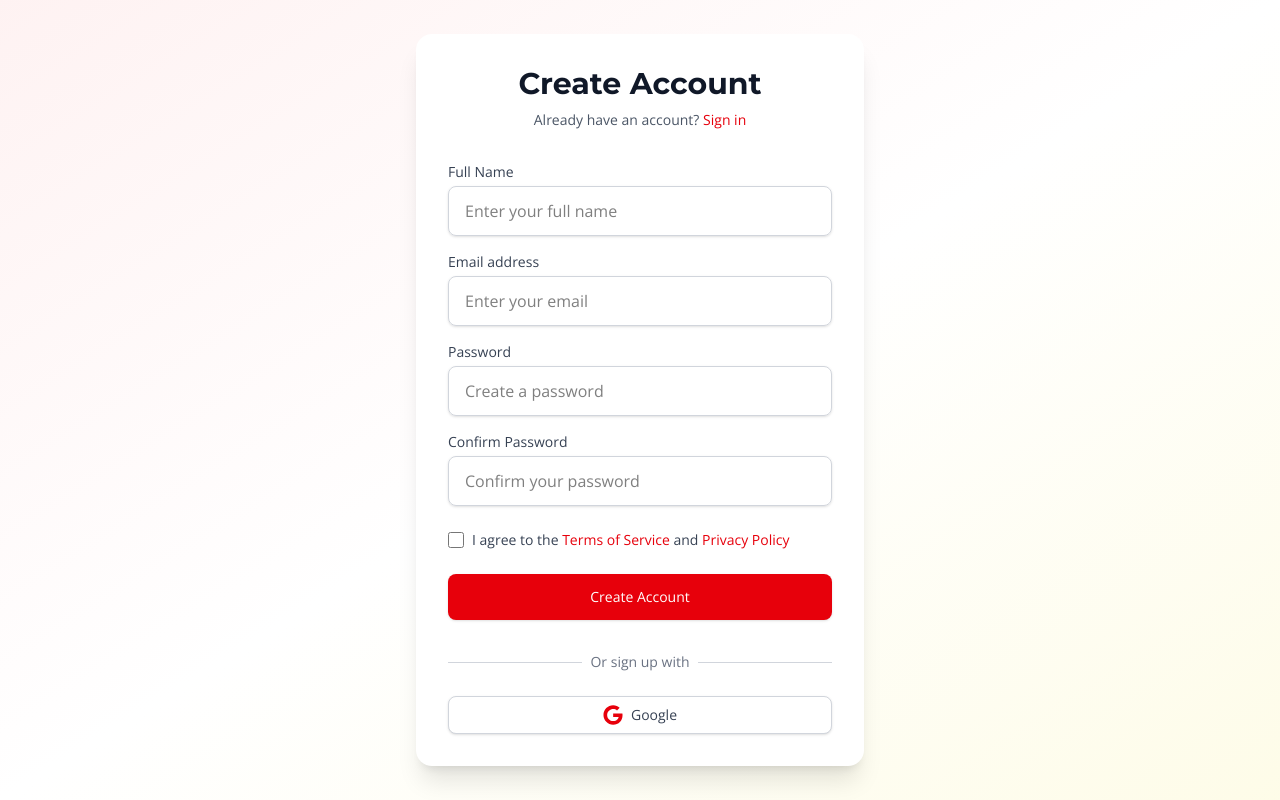
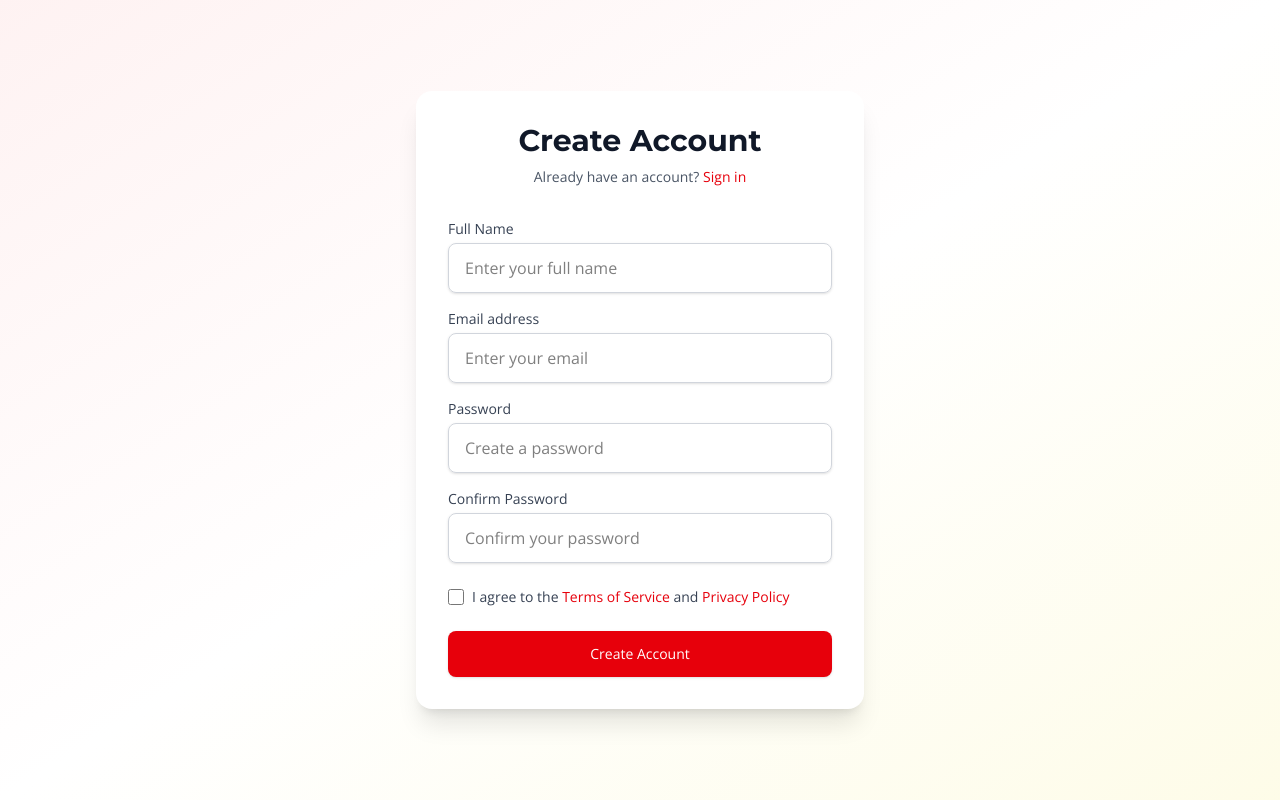
Before and after one commit to GUNA777448/DELCIAL-F, a React (Vite) app: page /signup in a window 1280 px wide. Built offline with nearby package versions, Linux system fonts and the light colour scheme; no server answers.

Commit message:
Rmeoved goolge login

```diff
--- a/src/App.jsx
+++ b/src/App.jsx
@@ -17,7 +17,7 @@ import Profile from "./pages/Profile";
 import AdminDashboard from "./pages/Admin";
 import LoadingPage from "./components/LoadingPage";
 import OrderSuccess from "./pages/OrderSuccess";
-import { validateSession, initAuthListener } from "./utils/auth";
+import { validateSession } from "./utils/auth";
 
 function App() {
   const [isLoading, setIsLoading] = useState(true);
@@ -28,9 +28,6 @@ function App() {
 
   // Initialize authentication and validate session
   useEffect(() => {
-    // Initialize Firebase auth listener
-    initAuthListener();
-
     // Validate existing session
     validateSession();
 
--- a/src/firebase.js
+++ b/src/firebase.js
@@ -1,5 +1,5 @@
 import { initializeApp } from "firebase/app";
-import { getAuth, GoogleAuthProvider } from "firebase/auth";
+import { getAuth } from "firebase/auth";
 import { getAnalytics } from "firebase/analytics";
 
 // Your web app's Firebase configuration
@@ -17,8 +17,7 @@ const firebaseConfig = {
 const app = initializeApp(firebaseConfig);
 const analytics = getAnalytics(app);
 
-// Auth providers
+// Auth
 const auth = getAuth(app);
-const googleProvider = new GoogleAuthProvider();
 
-export { auth, googleProvider, analytics };
+export { auth, analytics };
--- a/src/pages/Login.jsx
+++ b/src/pages/Login.jsx
@@ -1,9 +1,7 @@
 import { useState, useEffect } from "react";
 import { Link, useNavigate } from "react-router-dom";
-import { FaGoogle, FaEye, FaEyeSlash } from "react-icons/fa";
+import { FaEye, FaEyeSlash } from "react-icons/fa";
 import axios from "../utils/axios";
-import { signInWithPopup } from "firebase/auth";
-import { auth, googleProvider } from "../firebase"; // ✅ adjust path if needed
 import { toast } from "react-hot-toast";
 
 const carouselImages = [
@@ -28,8 +26,6 @@ function Login() {
     }, 3000);
     return () => clearInterval(interval);
   }, []);
-
-
 
   const handleChange = (e) => {
     setFormData({ ...formData, [e.target.name]: e.target.value });
@@ -61,55 +57,6 @@ function Login() {
       }
     }
   };
-
-  const handleGoogleLogin = async () => {
-    try {
-      const result = await signInWithPopup(auth, googleProvider);
-      const user = result.user;
-      const firebaseToken = await user.getIdToken();
-
-      // Try Firebase endpoint first, fallback to signup endpoint
-      let response;
-      try {
-        response = await axios.post("/auth/firebase", {
-          firebaseToken: firebaseToken,
-          userData: {
-            email: user.email,
-            name: user.displayName,
-            photoURL: user.photoURL
-          }
-        });
-      } catch (firebaseError) {
-        console.log("Firebase endpoint failed, trying signup endpoint...");
-        // Fallback to signup endpoint
-        response = await axios.post("/auth/signup", {
-          firebaseToken: firebaseToken,
-          userData: {
-            email: user.email,
-            name: user.displayName,
-            photoURL: user.photoURL
-          }
-        });
-      }
-
-      const { token, name, email, profilePic } = response.data;
-
-      // Store JWT token from our backend, not Firebase token
-      localStorage.setItem("token", token);
-      localStorage.setItem("user", JSON.stringify({
-        name,
-        email,
-        photoURL: profilePic
-      }));
-
-      toast.success("Google login successful!");
-      navigate("/");
-    } catch (err) {
-      console.error("Google login error:", err);
-      toast.error("Google login failed");
-    }
-  };
-
 
   return (
     <div className="min-h-screen flex items-center justify-center bg-[#f8fafc] relative px-2">
@@ -155,24 +102,6 @@ function Login() {
           </div>
 
           <h2 className="text-2xl font-bold text-gray-900 mb-4">Log in</h2>
-
-          <div className="space-y-3 mb-4">
-            <button
-              className="w-full flex items-center border border-gray-300 rounded-lg px-4 py-2 bg-white hover:bg-gray-50 transition"
-              onClick={handleGoogleLogin}
-            >
-              <FaGoogle className="text-xl mr-2 text-red-500" />
-              <span className="flex-1 text-left">Continue with Google</span>
-            </button>
-          </div>
-
-          <div className="flex items-center my-4">
-            <div className="flex-1 border-t border-gray-200"></div>
-            <span className="mx-2 text-gray-400 text-xs">
-              Or login with email
-            </span>
-            <div className="flex-1 border-t border-gray-200"></div>
-          </div>
 
           <form className="space-y-4" onSubmit={handleSubmit}>
             <div>
--- a/src/pages/Signup.jsx
+++ b/src/pages/Signup.jsx
@@ -1,9 +1,6 @@
 import { useState } from "react";
 import { Link, useNavigate } from "react-router-dom";
-import { FaGoogle } from "react-icons/fa";
 import axios from "../utils/axios";
-import { signInWithPopup } from "firebase/auth";
-import { auth, googleProvider } from "../firebase";
 import { toast } from "react-hot-toast";
 
 function Signup() {
@@ -18,55 +15,6 @@ function Signup() {
   const handleChange = (e) => {
     setFormData({ ...formData, [e.target.name]: e.target.value });
   };
-
-  const handleGoogleSignup = async () => {
-    try {
-      const result = await signInWithPopup(auth, googleProvider);
-      const user = result.user;
-      const firebaseToken = await user.getIdToken();
-
-      // Try Firebase endpoint first, fallback to signup endpoint
-      let response;
-      try {
-        response = await axios.post("/auth/firebase", {
-          firebaseToken: firebaseToken,
-          userData: {
-            email: user.email,
-            name: user.displayName,
-            photoURL: user.photoURL
-          }
-        });
-      } catch (firebaseError) {
-        console.log("Firebase endpoint failed, trying signup endpoint...");
-        // Fallback to signup endpoint
-        response = await axios.post("/auth/signup", {
-          firebaseToken: firebaseToken,
-          userData: {
-            email: user.email,
-            name: user.displayName,
-            photoURL: user.photoURL
-          }
-        });
-      }
-
-      const { token, name, email, profilePic } = response.data;
-
-      // Store JWT token from our backend, not Firebase token
-      localStorage.setItem("token", token);
-      localStorage.setItem("user", JSON.stringify({
-        name,
-        email,
-        photoURL: profilePic
-      }));
-
-      toast.success("Google signup successful!");
-      navigate("/");
-    } catch (err) {
-      console.error("Google signup error:", err);
-      toast.error("Google signup failed");
-    }
-  };
-
 
   const handleSubmit = async (e) => {
     e.preventDefault();
@@ -252,30 +200,6 @@ function Signup() {
             Create Account
           </button>
         </form>
-
-        <div className="mt-6">
-          <div className="relative">
-            <div className="absolute inset-0 flex items-center">
-              <div className="w-full border-t border-gray-300"></div>
-            </div>
-            <div className="relative flex justify-center text-sm">
-              <span className="px-2 bg-white text-gray-500">
-                Or sign up with
-              </span>
-            </div>
-          </div>
-
-          <div className="mt-6">
-            <button
-              type="button"
-              onClick={handleGoogleSignup}
-              className="w-full inline-flex justify-center py-2 px-4 border border-gray-300 rounded-lg shadow-sm bg-white text-sm font-medium text-gray-700 hover:bg-gray-50 focus:outline-none focus:ring-2 focus:ring-offset-2 focus:ring-red-500 transition-colors"
-            >
-              <FaGoogle className="h-5 w-5 text-red-600" />
-              <span className="ml-2">Google</span>
-            </button>
-          </div>
-        </div>
       </div>
     </div>
   );
--- a/src/utils/auth.js
+++ b/src/utils/auth.js
@@ -1,5 +1,4 @@
 // Authentication utility functions
-import { auth } from '../firebase';
 
 // Check if user is authenticated
 export const isAuthenticated = () => {
@@ -82,20 +81,3 @@ export const validateSession = () => {
 
   return true;
 };
-
-// Handle Firebase auth state changes
-export const handleAuthStateChange = (user) => {
-  if (user) {
-    // User is signed in with Firebase
-    console.log("Firebase user signed in:", user.email);
-  } else {
-    // User is signed out from Firebase
-    console.log("Firebase user signed out");
-    // Don't clear local storage here as we might have JWT token
-  }
-};
-
-// Initialize auth state listener
-export const initAuthListener = () => {
-  auth.onAuthStateChanged(handleAuthStateChange);
-};
```
